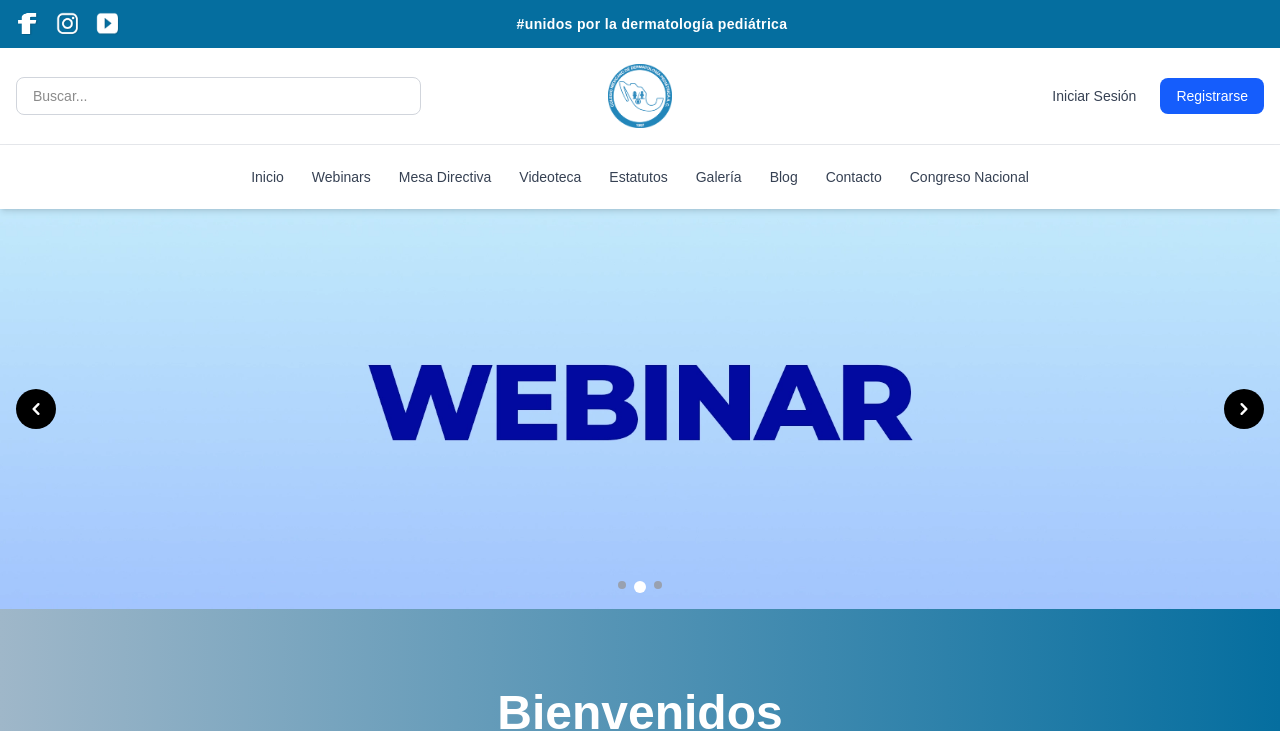
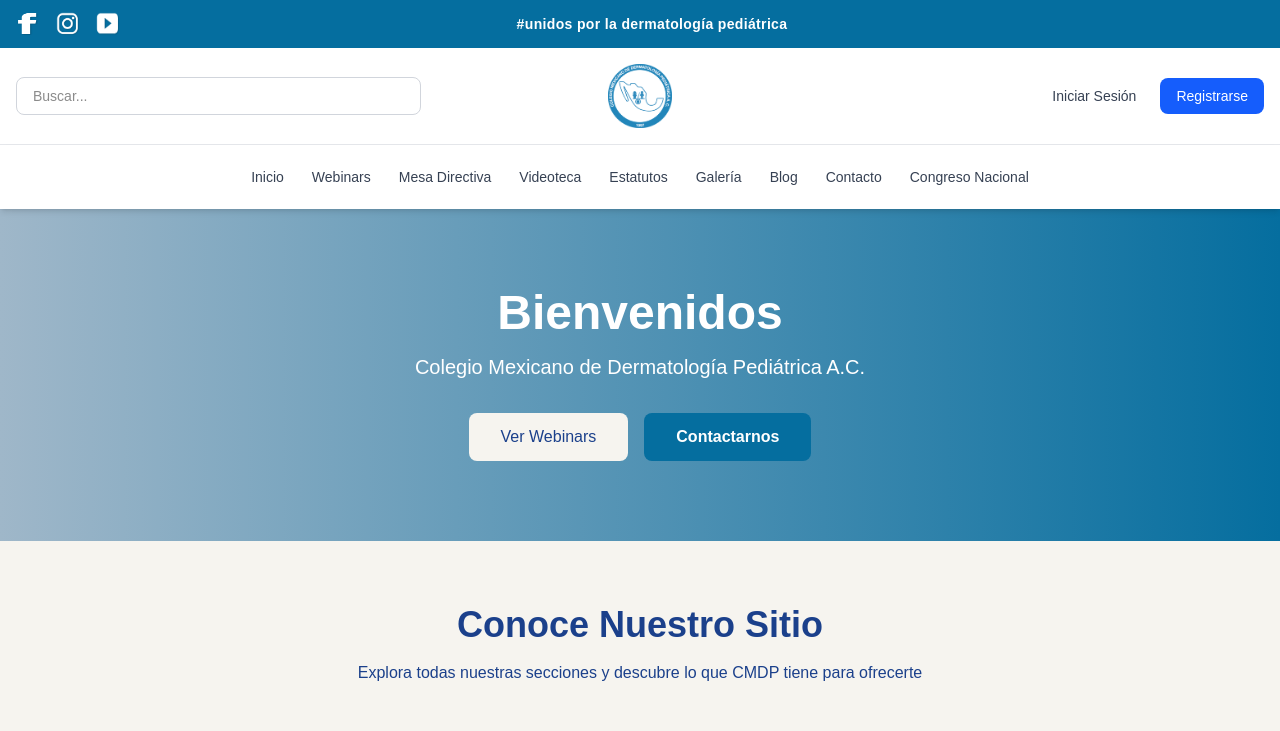
Before and after one commit to KingCas78/cmdp_web, a Next.js app: page / in a window 1280 px wide. Shown: the top 731 px of the page. Built offline with nearby package versions, Linux system fonts and the light colour scheme.

Commit message:
ocultar slider en todas las páginas excepto home

```diff
--- a/src/app/layout.tsx
+++ b/src/app/layout.tsx
@@ -5,7 +5,6 @@
 import TopBar from "@/components/TopBar";
 import Header from "@/components/Header";
 import Navbar from "@/components/Navbar";
-import SliderWrapper from "@/components/SliderWrapper";
 import Footer from "@/components/Footer";
 import AOSInit from "@/components/AOSInit";
 
@@ -41,7 +40,6 @@
         <TopBar />
         <Header />
         <Navbar />
-        <SliderWrapper />
         {children}
         <Footer />
       </body>
```
